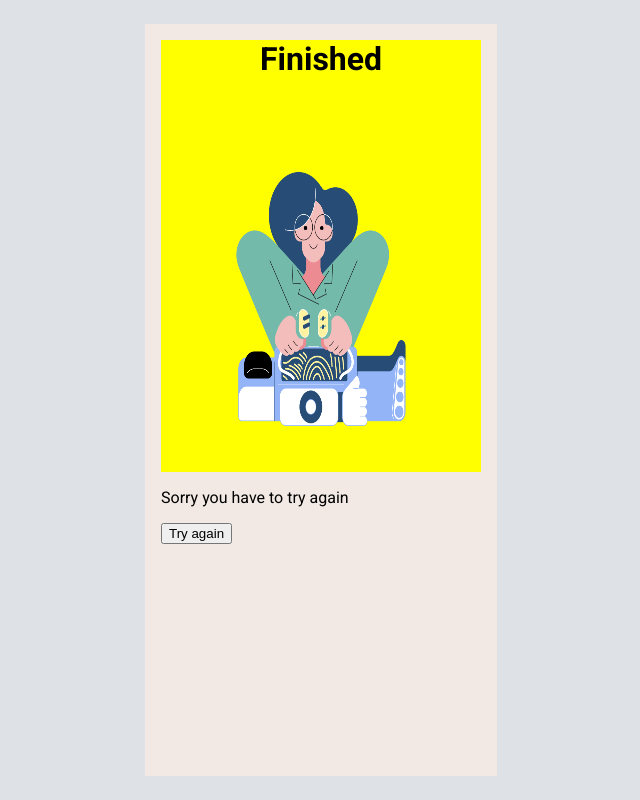
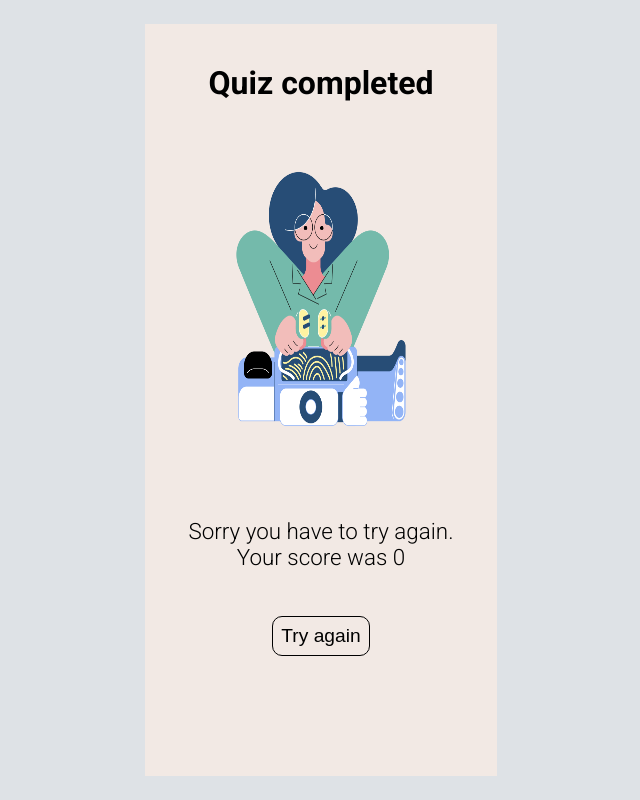
Before and after one commit to BasicallyMe/saffron-interactive-assessment, a React app: page / in a window 1280 px wide. Shown: the whole page, without its empty margins (319-959 px from the left). Built offline with nearby package versions, Linux system fonts and the light colour scheme.

Commit message:
finished working on the overall interface

```diff
--- a/public/components/Result.js
+++ b/public/components/Result.js
@@ -17,12 +17,12 @@ const Result = (props) => {
   return (
     <div id="result">
       <header>
-        <h1>Finished</h1>
+        <h1>Quiz completed</h1>
         <img src={Image}></img>
       </header>
 
-      <section id="score-div">
-        <p>{status}</p>
+      <section id="status">
+        <p><span>{status}.</span><span>Your score was <span id="score">{score}</span></span></p>
       </section>
 
       <footer>
--- a/public/scss/Questions.scss
+++ b/public/scss/Questions.scss
@@ -1,4 +1,5 @@
 $theme-color: #0466c8;
+
 #container {
     background-color: $theme-color;
     height: 90%;
--- a/public/scss/Result.scss
+++ b/public/scss/Result.scss
@@ -8,7 +8,6 @@ $background-color: #f2e9e4;
   flex-direction: column;
 
   header {
-    background-color: yellow;
     height: 60%;
     width: 100%;
 
@@ -21,8 +20,41 @@ $background-color: #f2e9e4;
       // width: 100%;
     }
     h1 {
+      display: flex;
+      flex-direction: column;
+      justify-content: center;
       text-align: center;
       height: 20%;
     }
   }
+  #status {
+    height: 20%;
+    display: flex;
+    flex-direction: column;
+    justify-content: center;
+    font-weight: 300;
+    font-size: 1.4rem;
+
+    p {
+      display: flex;
+      flex-direction: column;
+      text-align: center;
+    }
+  }
+  footer {
+    height: 20%;
+
+    display: flex;
+    flex-direction: column;
+    align-items: center;
+
+    button {
+      background-color: transparent;
+      border: solid 1px black;
+      border-radius: 10px;
+      padding: 0.5rem;
+      font-size: 1.2rem;
+      font-weight: 300;
+    }
+  }
 }
```
Also changed, not shown: 4 other files.
